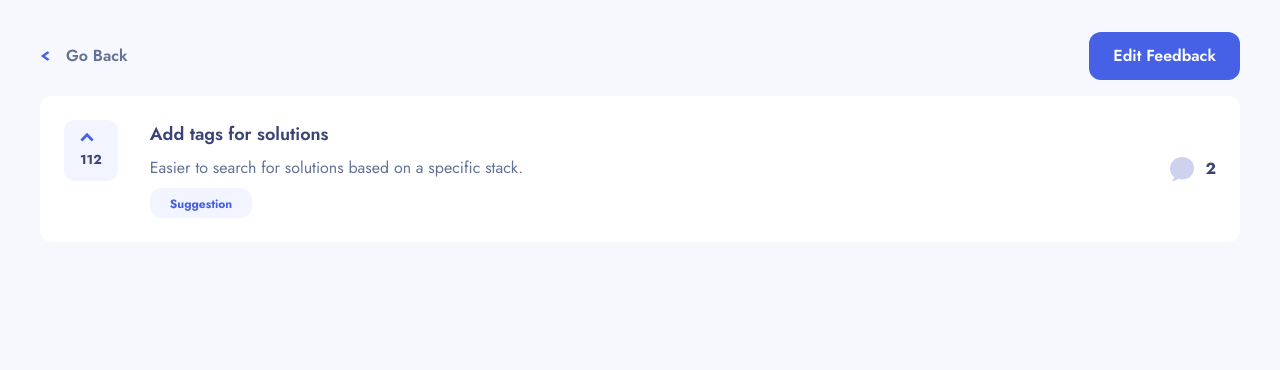
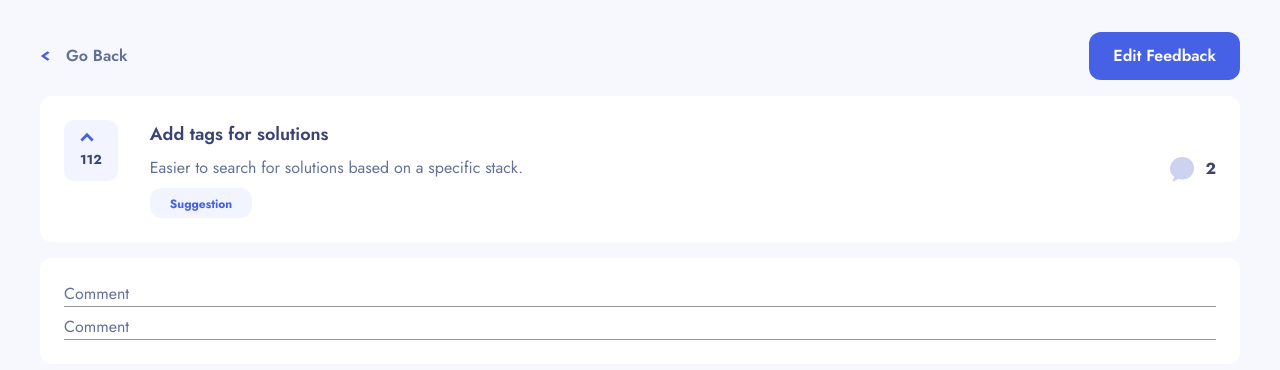
Before and after one commit to miljan-gajic/product-feedback, a Next.js app: page /feedback/1 in a window 1280 px wide. Shown: the top 370 px of the page. Built offline with nearby package versions, Linux system fonts and the light colour scheme.

Commit message:
comments work

```diff
--- a/src/app/feedback/[id]/page.tsx
+++ b/src/app/feedback/[id]/page.tsx
@@ -3,6 +3,7 @@ import { SecondaryNav } from '@/components/SecondaryNav/SecondaryNav';
 import { Card } from '@/components/Card/Card';
 import React from 'react';
 import { Feedback } from '@/components/Feedback/Feedback';
+import { Comment } from '@/components/Comment/Comment';
 
 export default async function FeedbackPage({
   params,
@@ -26,6 +27,11 @@ export default async function FeedbackPage({
           feedbackId={+id}
         />
       </Card>
+      <Card cs="w-full mt-4">
+        {comments?.map(({ id, content, user, replies }) => (
+          <Comment key={id} content={content} user={user} replies={replies} />
+        ))}
+      </Card>
     </>
   );
 }
--- a/src/app/globals.css
+++ b/src/app/globals.css
@@ -6,6 +6,8 @@
   --main-text-clr: #647196;
   --secondary-text-clr: #3a4374;
   --faded-text: #f2f4fe;
+
+  --divider-main-clr: #8c92b3;
 
   --primary-pink: #ad1fea;
   --primary-hover: #c75af6;
@@ -47,6 +49,8 @@
 
   --color-main-text: var(--main-text-clr);
   --color-faded-text: var(--faded-text);
+
+  --color-divider: var(--divider-main-clr);
 }
 
 @media (prefers-color-scheme: dark) {
--- a/src/components/Comment/Comment.tsx
+++ b/src/components/Comment/Comment.tsx
@@ -1,16 +1,19 @@
-import Image from 'next/image';
-
-import commentsIcon from '../../../public/assets/icons/icon-comments.svg';
+import { Reply } from '@/types/productRequest';
+import { User } from '@/types/user';
+import { cn } from '@/utils/cn';
+import React from 'react';
 
 type CommentProps = {
-  commentCount: number;
+  content: string;
+  user: User;
+  id?: number;
+  replies?: Reply[];
 };
 
-export function Comment({ commentCount }: CommentProps) {
+export function Comment({ content, user }: CommentProps) {
   return (
-    <div className="flex gap-3 self-center cursor-pointer">
-      <Image src={commentsIcon} alt="Comment icon" width={24} height={24} />
-      <span className="text-secondary-text font-bold">{commentCount}</span>
-    </div>
+    <article className={cn('border-b border-b-main-border w-full')}>
+      Comment
+    </article>
   );
 }
--- /dev/null
+++ b/src/components/Comment/CommentCount.tsx
@@ -0,0 +1,16 @@
+import Image from 'next/image';
+
+import commentsIcon from '../../../public/assets/icons/icon-comments.svg';
+
+type CommentCountProps = {
+  commentCount: number;
+};
+
+export function CommentCount({ commentCount }: CommentCountProps) {
+  return (
+    <div className="flex gap-3 self-center cursor-pointer">
+      <Image src={commentsIcon} alt="Comment icon" width={24} height={24} />
+      <span className="text-secondary-text font-bold">{commentCount}</span>
+    </div>
+  );
+}
--- a/src/components/Feedback/Feedback.tsx
+++ b/src/components/Feedback/Feedback.tsx
@@ -3,7 +3,7 @@
 import React from 'react';
 import { VoteCounter } from '../VoteCounter/VoteCounter';
 import { FeedbackContent } from './FeedbackContent/FeedbackContent';
-import { Comment } from '../Comment/Comment';
+import { CommentCount } from '../Comment/CommentCount';
 import { cn } from '@/utils/cn';
 import { ProductRequestStatuses } from '@/types/productRequest';
 import { useRouter } from 'next/navigation';
@@ -44,7 +44,7 @@ export function Feedback({
     >
       <VoteCounter upvotesCount={upvotesCount} />
       <FeedbackContent title={title} body={description} tag={status} />
-      {totalComments && <Comment commentCount={totalComments} />}
+      {totalComments && <CommentCount commentCount={totalComments} />}
     </article>
   );
 }
```
